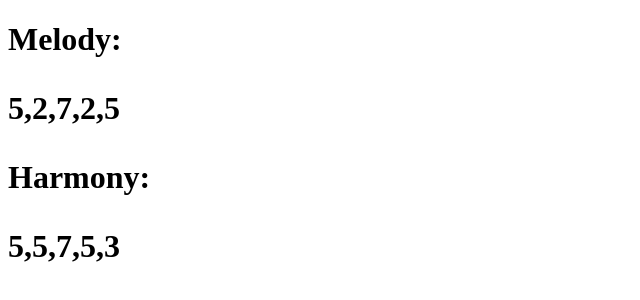
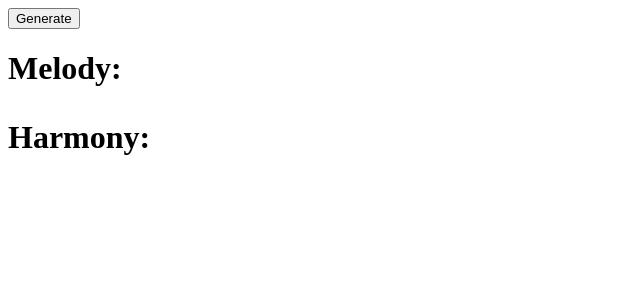
Before and after one commit to aditihaiman/IndependentStudy, a plain HTML site: page index.html in a window 1280 px wide. Shown: the whole page, without its empty margins (0-640 px from the left). Drawn offline with Linux system fonts and the light colour scheme.

Commit message:
added button:

```diff
--- a/cubeweb.js
+++ b/cubeweb.js
@@ -2,12 +2,16 @@ console.log("Test");
 
 
 
-let newMelody = generate_melody(5);
-console.log(newMelody);
 
-document.getElementById("melody").innerHTML = newMelody;
 
-document.getElementById("harmony").innerHTML = suggest_harmony(newMelody);
+
+function generateNew(){
+    let newMelody = generate_melody(5);
+    console.log(newMelody);
+
+    document.getElementById("melody").innerHTML = newMelody;
+    document.getElementById("harmony").innerHTML = suggest_harmony(newMelody);
+}
 
 function generate_melody(length){
     let melody = [];
--- a/index.html
+++ b/index.html
@@ -7,6 +7,7 @@
         <!--        <link rel="stylesheet" href="style.css">-->
     </head>
     <body>
+        <button onclick="generateNew()">Generate</button>
         <h1>
             Melody: <p id="melody"></p>
         </h1>
```
